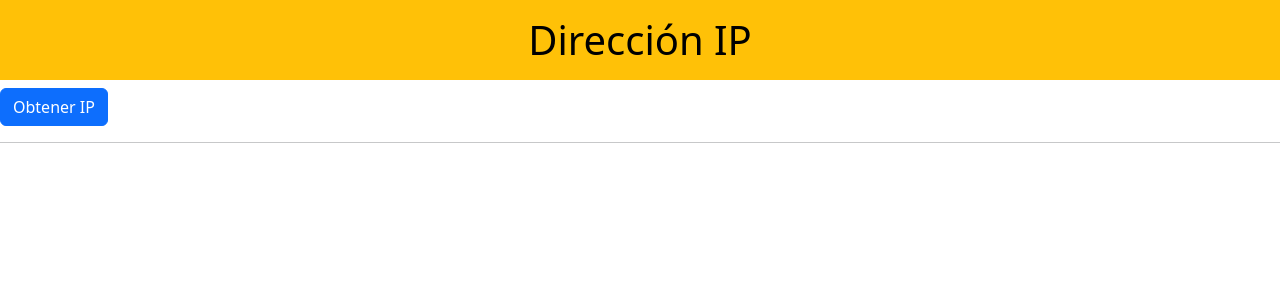
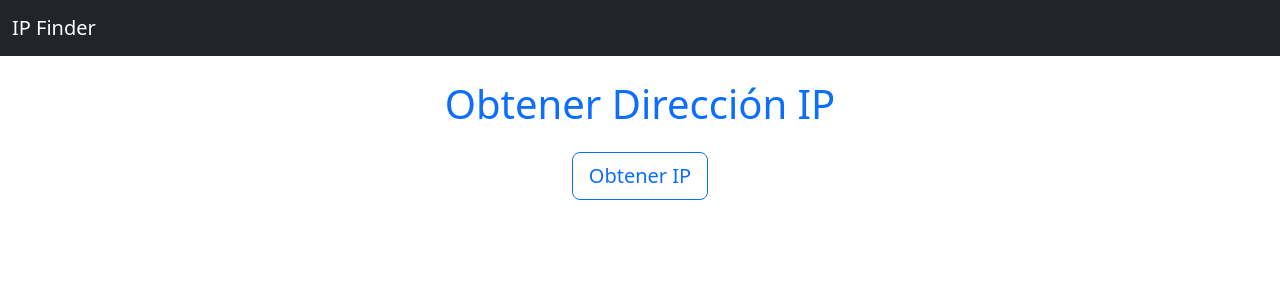
Before and after one commit to jesussoga/detectarIp, an Angular app: page / in a window 1280 px wide. Shown: the top 300 px of the page. Built offline with nearby package versions, Linux system fonts and the light colour scheme.

Commit message:
cambio de diseño

```diff
--- a/src/app/app.component.html
+++ b/src/app/app.component.html
@@ -1,28 +1,65 @@
-<h1 class="text-bg-warning text-center p-3">Dirección IP</h1>
-<div>
-  <button (click)="obtenerIp()" class="btn btn-primary">Obtener IP</button>
-</div>
-<div class="text-center" *ngIf="cargando">
-  <img src="assets/img/loading.gif" alt="Imágen de cargando">
-</div>
-<div *ngIf="!cargando" class="text-center">
-  <p class="h1">{{direccionIp.ip}}</p>
-</div>
-<hr>
-<div *ngIf="direccionIp.ip">
-  <div>
-    <button (click)="localizacion()" class="btn btn-primary">Obtener localización</button>
+<nav class="navbar navbar-expand-lg navbar-dark bg-dark mb-4">
+  <div class="container-fluid">
+    <a class="navbar-brand" href="#">IP Finder</a>
   </div>
-  <div>
-    <ul *ngIf="geoLocalizacion" class="list-group">
-      <li class="list-group-item"><span>País:</span> {{ geoLocalizacion.country }}</li>
-      <li class="list-group-item"><span>Ciudad:</span> {{ geoLocalizacion.city }}</li>
-      <li class="list-group-item"><span>C.P:</span> {{ geoLocalizacion.postal }}</li>
-      <li class="list-group-item"><span>Región:</span> {{ geoLocalizacion.region }}</li>
-      <li class="list-group-item"><span>Ubicación:</span> <a class="btn btn-primary" target="_blank" [href]="'https://www.google.es/maps/place/' + this.geoLocalizacion.loc" ><i class="bi bi-geo-alt-fill"> Ubicación</i></a></li>
-      <li class="list-group-item"><span>Datos ISP</span> {{ geoLocalizacion.hostname }}</li>
-      <li class="list-group-item"><span>Zona horaria:</span> {{ geoLocalizacion.timezone }}</li>
-      <li class="list-group-item"><span>Compañía:</span> {{ geoLocalizacion.org }}</li>
-    </ul>
+</nav>
+
+<div class="container">
+  <h1 class="text-center text-primary mb-4">Obtener Dirección IP</h1>
+  <div class="d-flex justify-content-center">
+    <button (click)="obtenerIp()" class="btn btn-outline-primary btn-lg">Obtener IP</button>
+  </div>
+
+  <div class="text-center my-4" *ngIf="cargando">
+    <img src="assets/img/loading.gif" alt="Cargando..." class="img-fluid" style="max-width: 100px;">
+    <p>Cargando...</p>
+  </div>
+
+  <div *ngIf="!cargando && direccionIp.ip" class="text-center">
+    <p class="h2 text-success">{{direccionIp.ip}}</p>
+  </div>
+
+  <div *ngIf="!cargando && error" class="alert alert-danger text-center" role="alert">
+    {{error}}
+  </div>
+
+  <hr *ngIf="direccionIp.ip">
+
+  <div *ngIf="direccionIp.ip" class="text-center my-4">
+    <button (click)="localizacion()" class="btn btn-outline-secondary btn-lg">Obtener localización</button>
+  </div>
+
+  <div *ngIf="geoLocalizacion" class="row justify-content-center">
+    <div class="col-md-8 col-lg-6">
+      <ul class="list-group">
+        <li class="list-group-item d-flex justify-content-between align-items-center">
+          <span>País:</span> <strong>{{ geoLocalizacion.country }}</strong>
+        </li>
+        <li class="list-group-item d-flex justify-content-between align-items-center">
+          <span>Ciudad:</span> <strong>{{ geoLocalizacion.city }}</strong>
+        </li>
+        <li class="list-group-item d-flex justify-content-between align-items-center">
+          <span>C.P:</span> <strong>{{ geoLocalizacion.postal }}</strong>
+        </li>
+        <li class="list-group-item d-flex justify-content-between align-items-center">
+          <span>Región:</span> <strong>{{ geoLocalizacion.region }}</strong>
+        </li>
+        <li class="list-group-item d-flex justify-content-between align-items-center">
+          <span>Ubicación:</span>
+          <a class="btn btn-outline-primary btn-sm" target="_blank" [href]="'https://www.google.es/maps/place/' + this.geoLocalizacion.loc">
+            <i class="bi bi-geo-alt-fill"></i> Ver en Mapa
+          </a>
+        </li>
+        <li class="list-group-item d-flex justify-content-between align-items-center">
+          <span>Datos ISP:</span> <strong>{{ geoLocalizacion.hostname }}</strong>
+        </li>
+        <li class="list-group-item d-flex justify-content-between align-items-center">
+          <span>Zona horaria:</span> <strong>{{ geoLocalizacion.timezone }}</strong>
+        </li>
+        <li class="list-group-item d-flex justify-content-between align-items-center">
+          <span>Compañía:</span> <strong>{{ geoLocalizacion.org }}</strong>
+        </li>
+      </ul>
+    </div>
   </div>
 </div>
```
